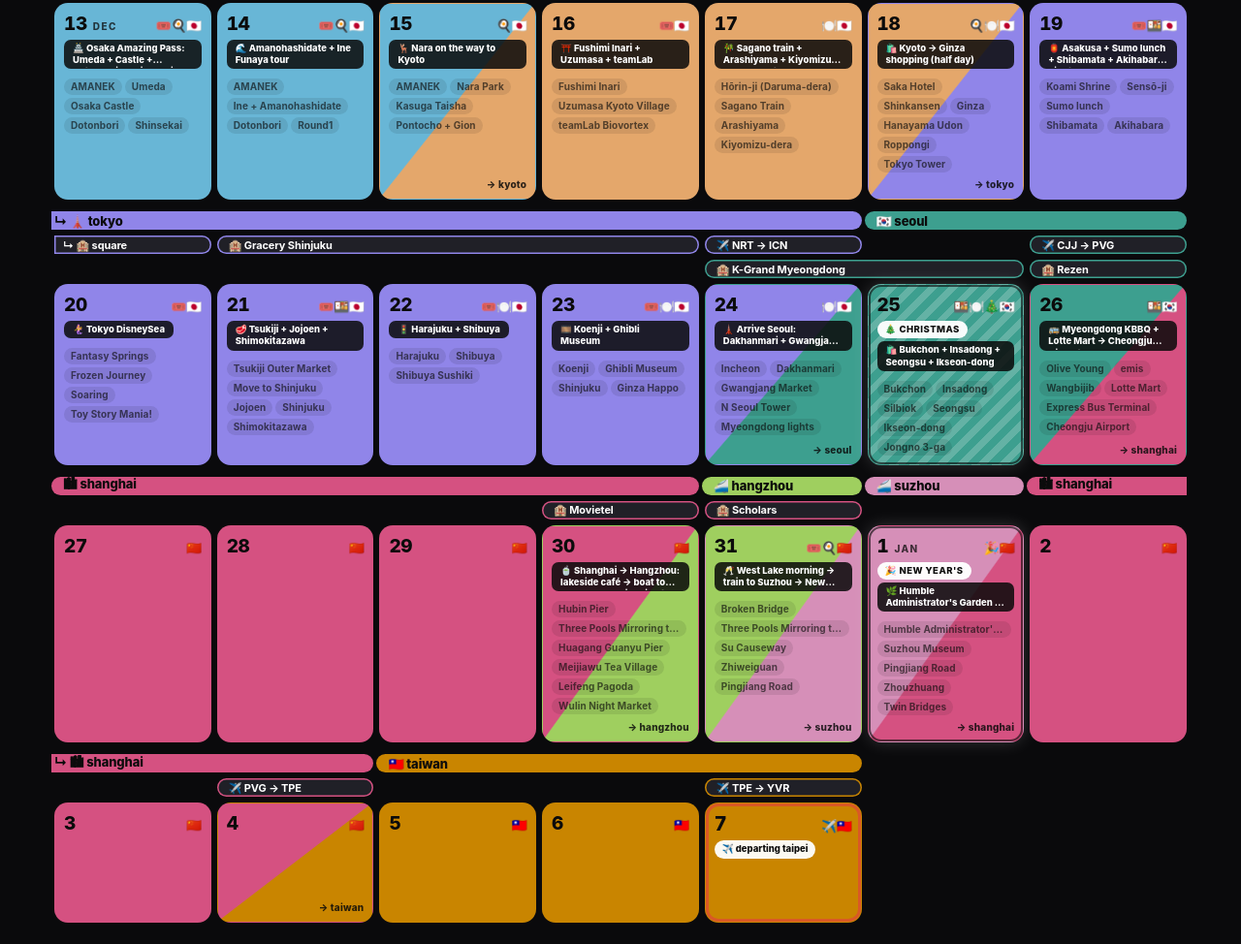
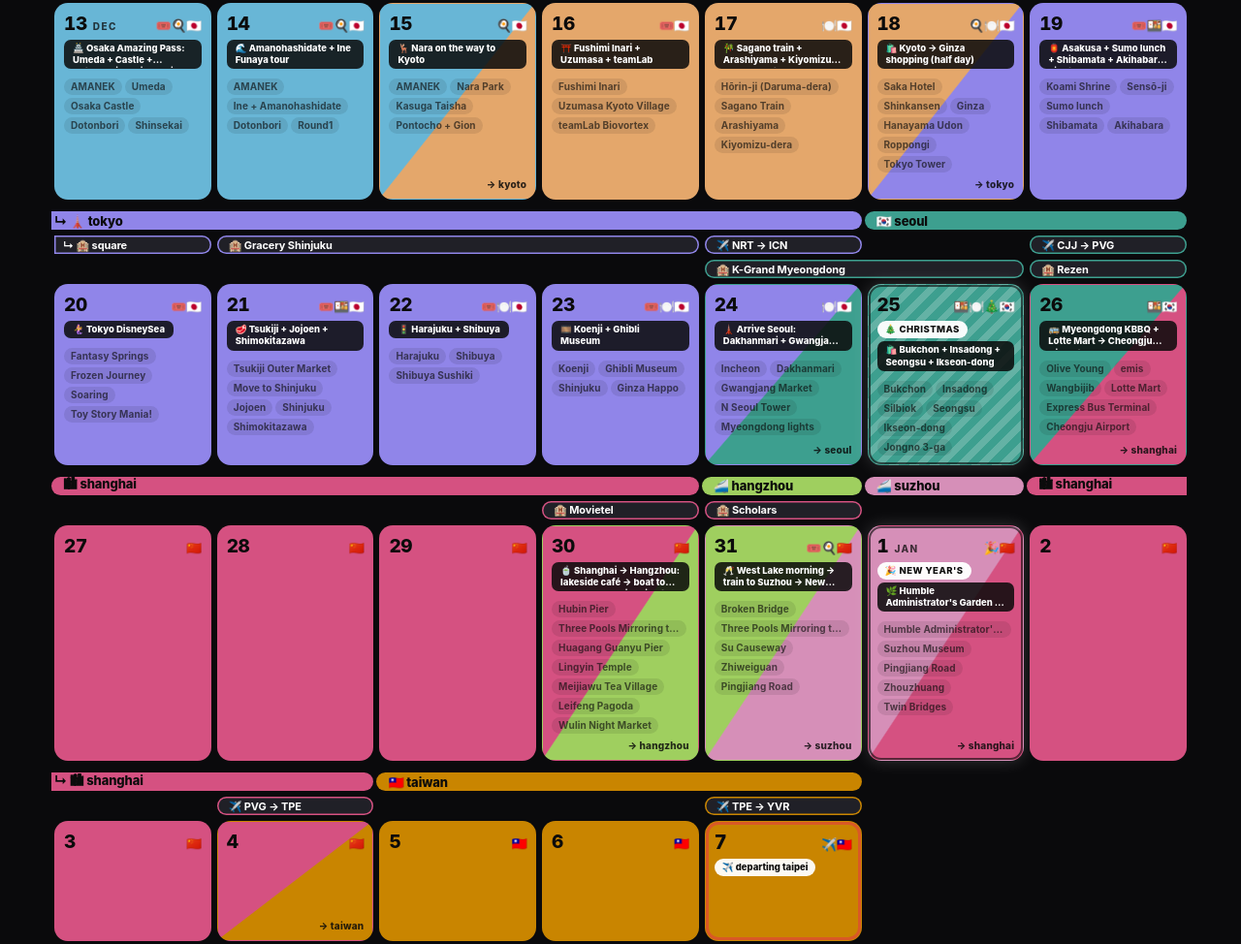
Before and after one commit to mingyaang/jpn2026, a plain HTML site: page index.html in a window 1280 px wide. Shown: the part 701-1675 px from the top of the page at 97% size. Drawn offline with Linux system fonts and the light colour scheme.

Commit message:
Dec 30: Lingyin back between Huagang pier and Meijiawu

```diff
--- a/index.html
+++ b/index.html
@@ -1717,17 +1717,18 @@ const DAY_TEMPLATES = [
     ],
   },
   {
-    id:'hangzhou-lingyin-longjing-westlake', short:'Longjing', icon:'🍵', title:'Shanghai → Hangzhou: lakeside café → boat to Three Pools Mirroring the Moon → farmhouse lunch + pick and roast your own tea in Meijiawu → Leifeng sunset → Wulin Night Market', city:'hangzhou', date:'2026-12-30',
-    summary:'Morning train to Hangzhou, a light breakfast at a lakeside café in Hubin, a boat to the Three Pools Mirroring the Moon island, a farmhouse lunch in Meijiawu tea village, then picking, wok-roasting and tasting your own Longjing tea, Leifeng Pagoda at sunset, then a snack dinner at Wulin Night Market near the hotel.',
-    pois:['Hubin Pier', 'Three Pools Mirroring the Moon', 'Huagang Guanyu Pier', 'Meijiawu Tea Village', 'Leifeng Pagoda', 'Wulin Night Market'],
+    id:'hangzhou-lingyin-longjing-westlake', short:'Longjing', icon:'🍵', title:'Shanghai → Hangzhou: lakeside café → boat to Three Pools Mirroring the Moon → Lingyin → farmhouse lunch + pick and roast your own tea in Meijiawu → Leifeng sunset → Wulin Night Market', city:'hangzhou', date:'2026-12-30',
+    summary:'Morning train to Hangzhou, a light breakfast at a lakeside café in Hubin, a boat to the Three Pools Mirroring the Moon island and on to Huagang pier, Lingyin Temple and the Feilai Feng carvings, a farmhouse lunch in Meijiawu tea village, then picking, wok-roasting and tasting your own Longjing tea, Leifeng Pagoda at sunset, then a snack dinner at Wulin Night Market near the hotel.',
+    pois:['Hubin Pier', 'Three Pools Mirroring the Moon', 'Huagang Guanyu Pier', 'Lingyin Temple', 'Meijiawu Tea Village', 'Leifeng Pagoda', 'Wulin Night Market'],
     brief:[
       ['book', 'Train Shanghai Hongqiao → Hangzhou East on 12306 or . Sales open ~15 days ahead (~Dec 16). ~1 h, about ¥73 second class.'],
       ['to do', 'Cancel the duplicate  Movietel booking before 20:00 today, or you pay for two rooms.'],
-      ['book', 'Meijiawu tea picking, roasting and tasting (~2 h, ~13:30) on Waug activity 165222. Ask the operator before paying what you pick in late December: winter leaves are not the spring buds.'],
-      ['go', 'Mostly Didi: three rides for the hill legs (~¥100-150 for the day, estimate). Walk hotel → Hubin (~20 min) and to the night market. Request the next car before you finish at each stop; pickups in the tea villages can take a few minutes.'],
-      ['route', 'Hubin and the island in the morning, tea hills at midday, south shore at sunset, back to the Wulin area near the hotel at night.'],
-    ],
-    map:'https://www.google.com/maps/dir/?api=1&origin=Movietel+Hangzhou+West+Lake+Mansion+1937&destination=Wulin+Night+Market+Hangzhou&waypoints=Hubin+Pier+Hangzhou%7CHuagang+Guanyu+Hangzhou%7CMeijiawu+Tea+Village+Hangzhou%7CLeifeng+Pagoda&travelmode=driving',
+      ['book', 'Lingyin / Feilai Feng: free, but book the afternoon slot (entry from 11:00) in the 杭州灵隐飞来峰 mini-app on Alipay or WeChat with both passports. Opens 08:00 seven days ahead (Dec 23); no same-day booking.'],
+      ['book', 'Meijiawu tea picking, roasting and tasting on Waug activity 165222, ~14:15 start. Ask for a ~1.5 h session so Leifeng still works at sunset, and ask what you pick in late December: winter leaves are not the spring buds.'],
+      ['go', 'Mostly Didi: four rides for the hill legs (~¥100-150 for the day, estimate). Walk hotel → Hubin (~20 min) and to the night market. Request the next car before you finish at each stop; pickups in the tea villages can take a few minutes.'],
+      ['route', 'Hubin and the island in the morning, Lingyin and the tea hills at midday, south shore at sunset, back to the Wulin area near the hotel at night.'],
+    ],
+    map:'https://www.google.com/maps/dir/?api=1&origin=Movietel+Hangzhou+West+Lake+Mansion+1937&destination=Wulin+Night+Market+Hangzhou&waypoints=Hubin+Pier+Hangzhou%7CHuagang+Guanyu+Hangzhou%7CLingyin+Temple+Hangzhou%7CMeijiawu+Tea+Village+Hangzhou%7CLeifeng+Pagoda&travelmode=driving',
     routeMap:'img/hangzhou-dec30-route.svg',
     events:[
       {
@@ -1746,13 +1747,13 @@ const DAY_TEMPLATES = [
       },
       {
         time:'10:00', title:'Light breakfast at a lakeside café in Hubin (湖滨)', idea:'breakfast',
-        note:'Walk ~20 min from the hotel to the Hubin shore. Coffee and something small by the water; keep it light, lunch is a farmhouse meal. ~40 min.',
+        note:'Walk ~20 min from the hotel to the Hubin shore. Coffee and something small by the water; keep it light, lunch is a farmhouse meal. ~30 min.',
         facts:[
           ['find', 'Search 湖滨 湖景 咖啡 on Dianping or Xiaohongshu and pick one with a lake-view window, near Hubin Pier (湖滨码头).'],
         ],
       },
       {
-        time:'11:00', title:'Boat to Three Pools Mirroring the Moon (三潭印月)',
+        time:'10:50', title:'Boat to Three Pools Mirroring the Moon (三潭印月)',
         note:'Cruise boat from Hubin Pier to Xiaoyingzhou island (~15-20 min). Skip the full loop: walk straight to the south side for the three stone lanterns (the view on the ¥1 note) and the zigzag bridges, ~30 min, then a return boat to Huagang Guanyu pier (花港观鱼码头) on the southwest shore, near the tea hills.',
         facts:[
           ['ticket', 'Boat tickets include island entry; buy at the pier and check the price there.'],
@@ -1762,12 +1763,21 @@ const DAY_TEMPLATES = [
         image:'img/west-lake-dragon-boat.jpg',
       },
       {
-        time:'12:30', title:'Farmhouse lunch in Meijiawu (梅家坞)', idea:'lunch',
-        note:'Didi ~15 min from Huagang Guanyu pier. Longjing shrimp (龙井虾仁), tea-smoked dishes and local greens at a family restaurant in the tea village.',
-      },
-      {
-        time:'13:30', title:'Pick, roast and taste your own Longjing tea', idea:'activity',
-        note:'Put on a tea-picker\'s outfit for photos on the terraces, learn to pick from the bushes, then hand-roast leaves in an iron wok with a local farmer and finish with a tasting. You take home a pack of tea. ~2 h, English-speaking host.',
+        time:'12:00', title:'Feilai Feng + Lingyin Temple',
+        note:'Didi ~15 min from Huagang pier. See the Buddhist cliff carvings at Feilai Feng (飞来峰) first, then the main temple halls. ~1 h.',
+        facts:[
+          ['ticket', 'Free since Dec 2025, by timed real-name reservation only (see the booking note above). Open 07:30-17:30.'],
+        ],
+        source:'https://jp.lingyinsi.org/detail_15103.html',
+        image:'img/feilai-feng-buddhas.jpg',
+      },
+      {
+        time:'13:20', title:'Farmhouse lunch in Meijiawu (梅家坞)', idea:'lunch',
+        note:'Didi ~20 min from Lingyin. Longjing shrimp (龙井虾仁), tea-smoked dishes and local greens at a family restaurant in the tea village.',
+      },
+      {
+        time:'14:15', title:'Pick, roast and taste your own Longjing tea', idea:'activity',
+        note:'Put on a tea-picker\'s outfit for photos on the terraces, learn to pick from the bushes, then hand-roast leaves in an iron wok with a local farmer and finish with a tasting. You take home a pack of tea. Listed as ~2 h; ask for ~1.5 h. English-speaking host.',
         facts:[
           ['book', 'Waug activity 165222; meeting point in Meijiawu, open daily 09:00-17:00.'],
           ['ask', 'Late December is outside the main picking season (late March to early November). Confirm with the operator that picking still runs on Dec 30.'],
@@ -1777,7 +1787,7 @@ const DAY_TEMPLATES = [
         image:'img/meijiawu-tea-terraces.jpg',
       },
       {
-        time:'15:55', title:'Leifeng Pagoda at sunset',
+        time:'16:05', title:'Leifeng Pagoda at sunset',
         note:'Taxi ~20-25 min from Meijiawu. Climb for the view over the south lake; sunset is around 17:05.',
         facts:[
           ['ticket', '~¥40. Go up by ~16:30; winter last entry is late afternoon.'],
```
Also changed, not shown: japan.html (+27 -17 lines), img/feilai-feng-buddhas.jpg (added), img/hangzhou-dec30-route.svg.
